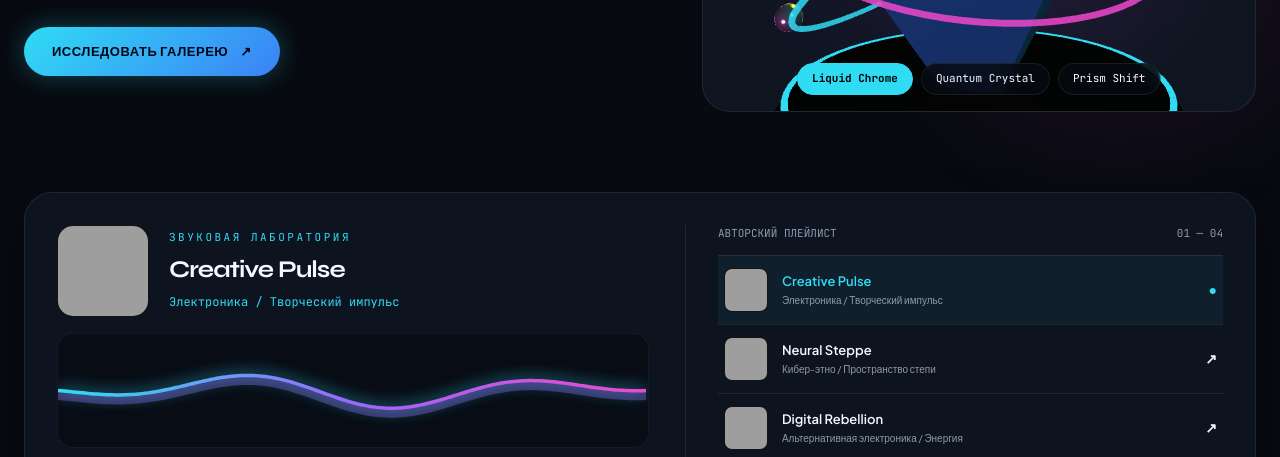
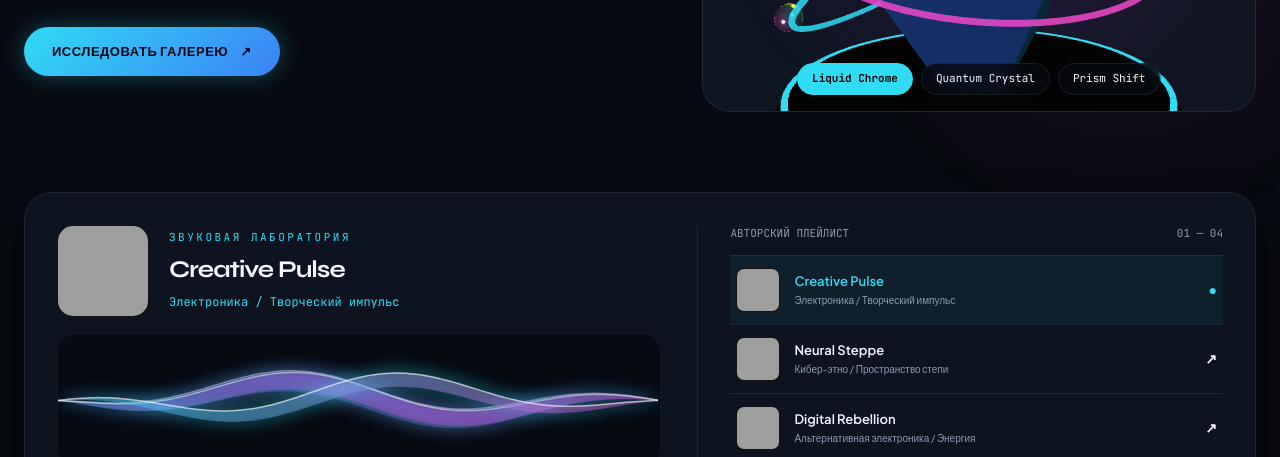
Before and after one commit to nemorozoffp-art/CreativeArt, a plain HTML site: page index.html in a window 1280 px wide. Shown: the part 495-952 px from the top of the page. Drawn offline with nearby package versions, Linux system fonts and the light colour scheme; grey boxes are pictures that could not be loaded; animation ran at ten frames a second.

Commit message:
Update index.html

```diff
--- a/index.html
+++ b/index.html
@@ -14,7 +14,6 @@
   <script src="https://cdnjs.cloudflare.com/ajax/libs/three.js/r128/three.min.js"></script>
 
   <style>
-    /* ЦВЕТОВАЯ СИСТЕМА ИЗ ПРЕЗЕНТАЦИИ (СЛАЙД 03) */
     :root {
       --bg: #070A10;             /* Deep Space */
       --panel: #101724;          /* Graphite */
@@ -41,7 +40,6 @@
       position: relative;
     }
 
-    /* Фоновые мягкие неоновые туманности */
     .glow-cyan {
       position: fixed; top: -140px; left: -140px; width: 550px; height: 550px;
       background: radial-gradient(circle, rgba(48, 219, 244, 0.12) 0%, transparent 70%);
@@ -92,7 +90,6 @@
     .langs button { border: 0; padding: 5px 10px; font-size: 11px; font-weight: 700; font-family: 'JetBrains Mono', monospace; }
     .langs [aria-pressed="true"] { background: var(--cyan); color: #000; border-radius: 99px; }
 
-    /* Кнопка фонового саундтрека */
     .ambient-wrapper { position: relative; display: flex; align-items: center; }
     .ambient-btn {
       width: 38px; height: 38px; display: grid; place-items: center; padding: 0;
@@ -106,7 +103,6 @@
     }
     .ambient-btn:hover { border-color: var(--cyan); color: var(--ink); }
 
-    /* Умная подсказка */
     .smart-hint {
       position: absolute; right: calc(100% + 12px); top: 50%; transform: translateY(-50%);
       background: rgba(16, 23, 36, 0.9); backdrop-filter: blur(14px);
@@ -184,7 +180,7 @@
     /* ЗВУКОВАЯ ГАЛЕРЕЯ */
     .sound {
       margin-top: 40px; background: var(--card); border: 1px solid var(--line);
-      border-radius: 28px; padding: 32px; display: grid; grid-template-columns: 1.1fr 1fr;
+      border-radius: 28px; padding: 32px; display: grid; grid-template-columns: 1.15fr 1fr;
       gap: 36px; backdrop-filter: blur(20px); box-shadow: 0 20px 40px rgba(0,0,0,0.4);
     }
     .now { display: flex; gap: 20px; align-items: center; }
@@ -193,11 +189,11 @@
     .track-name { font-family: 'Syne', sans-serif; font-size: 24px; font-weight: 700; margin: 4px 0; }
     .track-meta { font-size: 12px; font-family: 'JetBrains Mono', monospace; }
 
-    /* Холст цифровой волновой ленты */
+    /* Холст цифровой волновой ленты увеличен для объёма */
     #waves {
-      width: 100%; height: 115px; display: block; margin: 16px 0;
-      border-radius: 16px; background: rgba(7, 10, 16, 0.6);
-      border: 1px solid rgba(255, 255, 255, 0.05);
+      width: 100%; height: 135px; display: block; margin: 16px 0;
+      border-radius: 18px; background: rgba(5, 8, 14, 0.75);
+      border: 1px solid rgba(255, 255, 255, 0.06);
     }
     .transport { display: flex; gap: 14px; align-items: center; }
     .play {
@@ -242,7 +238,7 @@
     .card li { font-size: 11px; font-family: 'JetBrains Mono', monospace; border: 1px solid var(--line); border-radius: 99px; padding: 4px 12px; color: var(--muted); }
     .card-link { display: flex; justify-content: space-between; font-size: 12px; font-weight: 700; font-family: 'JetBrains Mono', monospace; color: var(--cyan); border-top: 1px solid var(--line); padding-top: 16px; }
 
-    /* 3D ГАЛЕРЕЯ #artworks */
+    /* 3D ГАЛЕРЕЯ */
     .object-gallery { display: grid; grid-template-columns: repeat(3, 1fr); gap: 24px; }
     .object-gallery button {
       border: 1px solid var(--line); border-radius: 24px; overflow: hidden;
@@ -316,7 +312,7 @@
   <div class="glow-cyan"></div>
   <div class="glow-magenta"></div>
 
-  <!-- ТЕГ ДЛЯ ФОНОВОГО ТРЕКА В ШАПКЕ -->
+  <!-- ФОНОВЫЙ САУНДТРЕК В ШАПКЕ -->
   <audio id="ambient-audio" loop preload="none" src="assets/audio/Infinite%20Creative%20Universe_v2.mp3"></audio>
 
   <!-- ШАПКА -->
@@ -342,7 +338,6 @@
           <button data-lang="en" aria-pressed="false">EN</button>
         </div>
 
-        <!-- КНОПКА ДИНАМИКА В ШАПКЕ С ПОДСКАЗКОЙ -->
         <div class="ambient-wrapper">
           <div id="smart-hint" class="smart-hint">✦ Включить атмосферу</div>
           <button id="ambient-btn" class="ambient-btn" title="Фоновый саундтрек: Infinite Creative Universe" aria-label="Включить фоновый звук">
@@ -400,7 +395,7 @@
             </div>
           </div>
 
-          <!-- Металлическая рельефная волновая лента (Canvas) -->
+          <!-- КАНВАС ДЛЯ ШИРОКОЙ ОБЪЕМНОЙ ВОЛНОВОЙ ЛЕНТЫ -->
           <canvas id="waves"></canvas>
 
           <div class="transport">
@@ -601,7 +596,7 @@
 
     let currentLang = 'ru';
 
-    // БАЗА ТРЕКОВ СОГЛАСНО РЕНДЕРУ (СЛАЙД 06)
+    // 4 ТРЕКА И ИХ ИНДИВИДУАЛЬНЫЕ СТИЛИ ВОЛН
     const tracks = [
       {
         title: 'Creative Pulse',
@@ -644,7 +639,7 @@
     const genreEl = document.getElementById('genre');
     const coverEl = document.getElementById('cover');
 
-    // Фоновый эмбиент в шапке (Infinite Creative Universe)
+    // Фоновый эмбиент в шапке
     const ambientAudio = document.getElementById('ambient-audio');
     const ambientBtn = document.getElementById('ambient-btn');
     const ambientIcon = document.getElementById('ambient-icon');
@@ -834,7 +829,9 @@
       return `${m}:${sec < 10 ? '0' : ''}${sec}`;
     }
 
-    // РЕЛЬЕФНАЯ МЕТАЛЛИЧЕСКАЯ ВОЛНОВАЯ ЛЕНТА (WAVY METALLIC RIBBON)
+    // =========================================================================
+    // ГЕНЕРАТОР ОБЪЕМНЫХ НЕОНОВЫХ ВОЛН (ТОЧНО ПО СТИЛЯМ ИЗ РЕНДЕРА 1-4)
+    // =========================================================================
     const waveCanvas = document.getElementById('waves');
     const wctx = waveCanvas.getContext('2d');
 
@@ -853,121 +850,198 @@
 
       const time = Date.now() * 0.0022;
 
-      // 1. CREATIVE PULSE — Объемная неоновая металлическая лента (Cyan / Violet / Magenta)
+      // -------------------------------------------------------------
+      // 1. CREATIVE PULSE: МНОГОСЛОЙНЫЕ НЕОНОВЫЕ ШЕЛКОВЫЕ ЛЕНТЫ (CYAN / MAGENTA)
+      // -------------------------------------------------------------
       if (tr.style === 'pulse') {
-        const ribbonGrad = wctx.createLinearGradient(0, 0, w, 0);
-        ribbonGrad.addColorStop(0, '#30DBF4'); ribbonGrad.addColorStop(0.5, '#9B67FF'); ribbonGrad.addColorStop(1, '#EF48CC');
+        const layers = [
+          { phase: 0.0, speed: 1.0, colorStart: '#30DBF4', colorEnd: '#9B67FF', width: 22, alpha: 0.45 },
+          { phase: 1.4, speed: 0.8, colorStart: '#9B67FF', colorEnd: '#EF48CC', width: 18, alpha: 0.55 },
+          { phase: 2.8, speed: 1.2, colorStart: '#30DBF4', colorEnd: '#EF48CC', width: 14, alpha: 0.70 }
+        ];
 
-        // Теневая нижняя подложка
-        wctx.beginPath();
-        for (let x = 0; x <= w; x += 4) {
-          const u = x / w;
-          const env = Math.sin(u * Math.PI);
-          const freq = dataArray && !audio.paused ? (dataArray[Math.floor(u * 32)] / 255) : 0.16;
-          const amp = (12 + freq * 38) * env;
-          const y = h * 0.54 + Math.sin(u * 12 + time) * amp;
-          if (x === 0) wctx.moveTo(x, y); else wctx.lineTo(x, y);
-        }
-        wctx.strokeStyle = 'rgba(155, 103, 255, 0.35)';
-        wctx.lineWidth = 10;
-        wctx.stroke();
+        layers.forEach(layer => {
+          const grad = wctx.createLinearGradient(0, 0, w, 0);
+          grad.addColorStop(0, layer.colorStart);
+          grad.addColorStop(1, layer.colorEnd);
 
-        // Основное светящееся хромированное ребро
-        wctx.shadowColor = '#30DBF4';
-        wctx.shadowBlur = 15;
-        wctx.beginPath();
-        for (let x = 0; x <= w; x += 3) {
-          const u = x / w;
-          const env = Math.sin(u * Math.PI);
-          const freq = dataArray && !audio.paused ? (dataArray[Math.floor(u * 32)] / 255) : 0.16;
-          const amp = (12 + freq * 38) * env;
-          const y = h * 0.5 + Math.sin(u * 12 + time) * amp;
-          if (x === 0) wctx.moveTo(x, y); else wctx.lineTo(x, y);
-        }
-        wctx.strokeStyle = ribbonGrad;
-        wctx.lineWidth = 3.5;
-        wctx.stroke();
-        wctx.shadowBlur = 0;
+          const topPoints = [];
+          const botPoints = [];
+          const step = 4;
+
+          for (let x = 0; x <= w; x += step) {
+            const u = x / w;
+            const env = Math.sin(u * Math.PI); // затухание по краям
+            const freq = dataArray && !audio.paused ? (dataArray[Math.floor(u * 32)] / 255) : 0.14;
+            const amp = (16 + freq * 36) * env;
+            const cy = h * 0.5 + Math.sin(u * 10 + time * layer.speed + layer.phase) * amp;
+            const ribbonThick = (layer.width * 0.5) * env;
+
+            topPoints.push({ x, y: cy - ribbonThick });
+            botPoints.push({ x, y: cy + ribbonThick });
+          }
+
+          // Отрисовка объёмной ленты с заполнением
+          wctx.save();
+          wctx.beginPath();
+          topPoints.forEach((p, idx) => { if (idx === 0) wctx.moveTo(p.x, p.y); else wctx.lineTo(p.x, p.y); });
+          for (let idx = botPoints.length - 1; idx >= 0; idx--) { wctx.lineTo(botPoints[idx].x, botPoints[idx].y); }
+          wctx.closePath();
+          wctx.fillStyle = grad;
+          wctx.globalAlpha = layer.alpha * 0.65;
+          wctx.shadowColor = layer.colorStart;
+          wctx.shadowBlur = 18;
+          wctx.fill();
+
+          // Яркое контурное ребро сверху
+          wctx.beginPath();
+          topPoints.forEach((p, idx) => { if (idx === 0) wctx.moveTo(p.x, p.y); else wctx.lineTo(p.x, p.y); });
+          wctx.strokeStyle = '#FFFFFF';
+          wctx.globalAlpha = layer.alpha * 0.9;
+          wctx.lineWidth = 1.5;
+          wctx.stroke();
+          wctx.restore();
+        });
       }
 
-      // 2. NEURAL STEPPE — Двойные золотые и лазурные дюны
+      // -------------------------------------------------------------
+      // 2. NEURAL STEPPE: ПЕСЧАНЫЕ ДЮНЫ И ЛАЗУРЬ (CYAN & GOLD/AMBER)
+      // -------------------------------------------------------------
       else if (tr.style === 'steppe') {
-        for (let j = 0; j < 5; j++) {
-          wctx.beginPath();
-          const isAmber = j % 2 === 0;
-          wctx.strokeStyle = isAmber ? '#F59E0B' : '#30DBF4';
-          wctx.shadowColor = isAmber ? '#F59E0B' : '#30DBF4';
-          wctx.shadowBlur = 10;
+        const waves = [
+          { color: '#30DBF4', offset: 0, ampMult: 1.0, freq: 7 },
+          { color: '#F59E0B', offset: 1.6, ampMult: 1.15, freq: 8 },
+          { color: '#D97706', offset: 3.2, ampMult: 0.9, freq: 6.5 }
+        ];
 
-          for (let x = 0; x <= w; x += 4) {
+        waves.forEach(wv => {
+          const topPoints = [];
+          const botPoints = [];
+          const step = 4;
+
+          for (let x = 0; x <= w; x += step) {
             const u = x / w;
             const env = Math.sin(u * Math.PI);
-            const freq = dataArray && !audio.paused ? (dataArray[Math.floor(u * 28)] / 255) : 0.18;
-            const amp = (14 + freq * 40) * env;
-            const y = h * 0.5 + Math.cos(u * 9 + time * 0.8 + j * 0.85) * amp;
-            if (x === 0) wctx.moveTo(x, y); else wctx.lineTo(x, y);
+            const freq = dataArray && !audio.paused ? (dataArray[Math.floor(u * 28)] / 255) : 0.16;
+            const amp = (18 + freq * 38) * env * wv.ampMult;
+            const cy = h * 0.5 + Math.cos(u * wv.freq + time * 0.85 + wv.offset) * amp;
+            const thickness = (16 * env);
+
+            topPoints.push({ x, y: cy - thickness });
+            botPoints.push({ x, y: cy + thickness });
           }
-          wctx.globalAlpha = 0.45 + (j / 10);
-          wctx.lineWidth = 2.4;
+
+          wctx.save();
+          wctx.beginPath();
+          topPoints.forEach((p, idx) => { if (idx === 0) wctx.moveTo(p.x, p.y); else wctx.lineTo(p.x, p.y); });
+          for (let idx = botPoints.length - 1; idx >= 0; idx--) { wctx.lineTo(botPoints[idx].x, botPoints[idx].y); }
+          wctx.closePath();
+          wctx.fillStyle = wv.color;
+          wctx.globalAlpha = 0.38;
+          wctx.shadowColor = wv.color;
+          wctx.shadowBlur = 16;
+          wctx.fill();
+
+          // Контурная подсветка
+          wctx.beginPath();
+          topPoints.forEach((p, idx) => { if (idx === 0) wctx.moveTo(p.x, p.y); else wctx.lineTo(p.x, p.y); });
+          wctx.strokeStyle = '#FFFFFF';
+          wctx.globalAlpha = 0.85;
+          wctx.lineWidth = 1.8;
           wctx.stroke();
-          wctx.shadowBlur = 0;
-        }
+          wctx.restore();
+        });
       }
 
-      // 3. DIGITAL REBELLION — Острый цифровой пиковый спектр (Neon Magenta / Violet)
+      // -------------------------------------------------------------
+      // 3. DIGITAL REBELLION: ПЛОТНЫЙ НЕОНОВЫЙ ГАРМОНИЧЕСКИЙ СПЕКТР (VIOLET/MAGENTA)[cite: 38]
+      // -------------------------------------------------------------
       else if (tr.style === 'rebellion') {
+        const grad = wctx.createLinearGradient(0, 0, w, 0);
+        grad.addColorStop(0, '#9B67FF');
+        grad.addColorStop(0.5, '#EF48CC');
+        grad.addColorStop(1, '#9B67FF');
+
+        const barCount = 72;
+        const barWidth = (w / barCount);
+
+        wctx.save();
         wctx.shadowColor = '#EF48CC';
-        wctx.shadowBlur = 16;
+        wctx.shadowBlur = 14;
+
+        for (let i = 0; i < barCount; i++) {
+          const u = i / barCount;
+          const env = Math.sin(u * Math.PI);
+          const raw = dataArray && !audio.paused ? (dataArray[i % 32] / 255) : (Math.sin(u * 20 + time * 3) * 0.25 + 0.35);
+          const hVal = (raw * h * 0.75 + 6) * env;
+          const x = i * barWidth;
+          const y = (h - hVal) / 2;
+
+          wctx.fillStyle = grad;
+          wctx.globalAlpha = 0.8;
+          wctx.fillRect(x + 1, y, barWidth - 2, hVal);
+
+          // Яркие кончики пиков
+          wctx.fillStyle = '#FFFFFF';
+          wctx.fillRect(x + 1, y - 2, barWidth - 2, 2.5);
+          wctx.fillRect(x + 1, y + hVal, barWidth - 2, 2.5);
+        }
+        wctx.restore();
+      }
+
+      // -------------------------------------------------------------
+      // 4. BEYOND THE CODE: КОСМИЧЕСКИЕ ДУГИ ГОРИЗОНТА (DEEP BLUE / ELECTRIC CYAN)[cite: 38]
+      // -------------------------------------------------------------
+      else if (tr.style === 'space') {
         const grad = wctx.createLinearGradient(0, 0, w, 0);
-        grad.addColorStop(0, '#9B67FF'); grad.addColorStop(0.5, '#EF48CC'); grad.addColorStop(1, '#30DBF4');
+        grad.addColorStop(0, '#1E3A8A');
+        grad.addColorStop(0.5, '#30DBF4');
+        grad.addColorStop(1, '#3B82F6');
 
-        for (let j = 0; j < 3; j++) {
-          wctx.beginPath();
-          for (let x = 0; x <= w; x += 3) {
+        for (let j = 0; j < 4; j++) {
+          const topPoints = [];
+          const botPoints = [];
+          const step = 4;
+          const offset = j * 1.2;
+
+          for (let x = 0; x <= w; x += step) {
             const u = x / w;
             const env = Math.sin(u * Math.PI);
-            const freq = dataArray && !audio.paused ? (dataArray[Math.floor(u * 48)] / 255) : 0.20;
-            const fastNoise = Math.sin(u * 32 + time * 2.5 + j) * 4;
-            const amp = (14 + freq * 42) * env + fastNoise;
-            const y = h * 0.5 + Math.sin(u * 16 + time * 1.4 + j * 1.2) * amp;
-            if (x === 0) wctx.moveTo(x, y); else wctx.lineTo(x, y);
+            const freq = dataArray && !audio.paused ? (dataArray[Math.floor(u * 16)] / 255) : 0.12;
+            const amp = (12 + freq * 26) * env;
+            const cy = h * 0.5 + Math.sin(u * 6 + time * 0.6 + offset) * amp;
+            const thickness = (14 * env * (1 - j * 0.15));
+
+            topPoints.push({ x, y: cy - thickness });
+            botPoints.push({ x, y: cy + thickness });
           }
-          wctx.strokeStyle = grad;
-          wctx.globalAlpha = 0.5 + j * 0.22;
-          wctx.lineWidth = 2.4;
+
+          wctx.save();
+          wctx.beginPath();
+          topPoints.forEach((p, idx) => { if (idx === 0) wctx.moveTo(p.x, p.y); else wctx.lineTo(p.x, p.y); });
+          for (let idx = botPoints.length - 1; idx >= 0; idx--) { wctx.lineTo(botPoints[idx].x, botPoints[idx].y); }
+          wctx.closePath();
+          wctx.fillStyle = grad;
+          wctx.globalAlpha = 0.32 + (j * 0.12);
+          wctx.shadowColor = '#30DBF4';
+          wctx.shadowBlur = 18;
+          wctx.fill();
+
+          wctx.beginPath();
+          topPoints.forEach((p, idx) => { if (idx === 0) wctx.moveTo(p.x, p.y); else wctx.lineTo(p.x, p.y); });
+          wctx.strokeStyle = '#FFFFFF';
+          wctx.globalAlpha = 0.75;
+          wctx.lineWidth = 1.6;
           wctx.stroke();
+          wctx.restore();
         }
-        wctx.shadowBlur = 0;
-      }
-
-      // 4. BEYOND THE CODE — Космические горизонты Electric Blue
-      else if (tr.style === 'space') {
-        const grad = wctx.createLinearGradient(0, 0, w, 0);
-        grad.addColorStop(0, '#1E40AF'); grad.addColorStop(0.5, '#30DBF4'); grad.addColorStop(1, '#3B82F6');
-        wctx.shadowColor = '#30DBF4';
-        wctx.shadowBlur = 18;
-
-        for (let j = 0; j < 4; j++) {
-          wctx.beginPath();
-          for (let x = 0; x <= w; x += 4) {
-            const u = x / w;
-            const env = Math.sin(u * Math.PI);
-            const freq = dataArray && !audio.paused ? (dataArray[Math.floor(u * 18)] / 255) : 0.14;
-            const amp = (10 + freq * 32) * env;
-            const y = h * 0.5 + Math.sin(u * 7 + time * 0.65 + j * 1.4) * amp;
-            if (x === 0) wctx.moveTo(x, y); else wctx.lineTo(x, y);
-          }
-          wctx.strokeStyle = grad;
-          wctx.globalAlpha = 0.45 + j * 0.18;
-          wctx.lineWidth = 2.8;
-          wctx.stroke();
-        }
-        wctx.shadowBlur = 0;
       }
     }
     drawCustomWave();
 
-    // 3D СЦЕНА THREE.JS СОГЛАСНО ПРЕЗЕНТАЦИИ (СЛАЙД 04 И 05)
+    // =========================================================================
+    // 3D СЦЕНА THREE.JS[cite: 32, 33]
+    // =========================================================================
     const container = document.getElementById('scene-container');
     const sceneCanvas = document.getElementById('sculpture');
     const scene = new THREE.Scene();
@@ -995,7 +1069,7 @@
     const masterGroup = new THREE.Group();
     scene.add(masterGroup);
 
-    // Хромированный неоновый постамент (как на слайдах 01, 04, 05)
+    // Хромированный неоновый постамент
     const baseGroup = new THREE.Group();
     const baseDisk = new THREE.Mesh(
       new THREE.CylinderGeometry(2.3, 2.5, 0.25, 48),
@@ -1020,7 +1094,6 @@
     let orbitRing1 = null, orbitRing2 = null;
     let floatingBubbles = [];
 
-    // Премиальные материалы PBR
     const chromeCrystalMat = new THREE.MeshPhysicalMaterial({
       color: 0x30DBF4,
       emissive: 0x040814,
@@ -1048,7 +1121,7 @@
       }
       floatingBubbles = [];
 
-      // 1. LIQUID CHROME (Хромированные ленты + алмаз + сферы, Слайд 01 и 04)
+      // 1. LIQUID CHROME
       if (type === 0) {
         const crystalGeo = new THREE.OctahedronGeometry(1.9, 0);
         crystalGeo.scale(1, 1.45, 1);
@@ -1076,7 +1149,7 @@
           floatingBubbles.push(sphere);
         }
       }
-      // 2. QUANTUM CRYSTAL (Ступенчатая друза кристаллов со спиралью, Слайд 02 и 05)
+      // 2. QUANTUM CRYSTAL
       else if (type === 1) {
         currentArtMesh = new THREE.Group();
         const mainCone = new THREE.Mesh(new THREE.ConeGeometry(0.9, 3.2, 5), chromeCrystalMat);
@@ -1102,7 +1175,7 @@
           floatingBubbles.push(sphere);
         }
       }
-      // 3. PRISM SHIFT (Спектральная призма, Слайд 05)
+      // 3. PRISM SHIFT
       else {
         const starGeo = new THREE.IcosahedronGeometry(1.85, 0);
         currentArtMesh = new THREE.Mesh(starGeo, new THREE.MeshPhysicalMaterial({ color: 0x9B67FF, metalness: 0.85, roughness: 0.12, clearcoat: 1.0, flatShading: true }));
```
